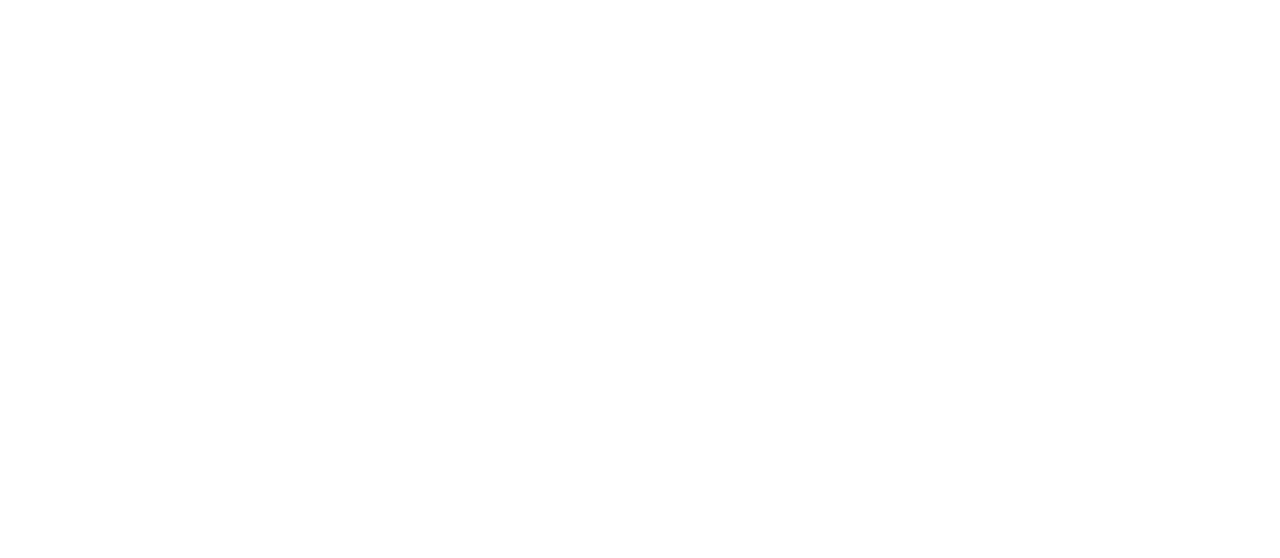
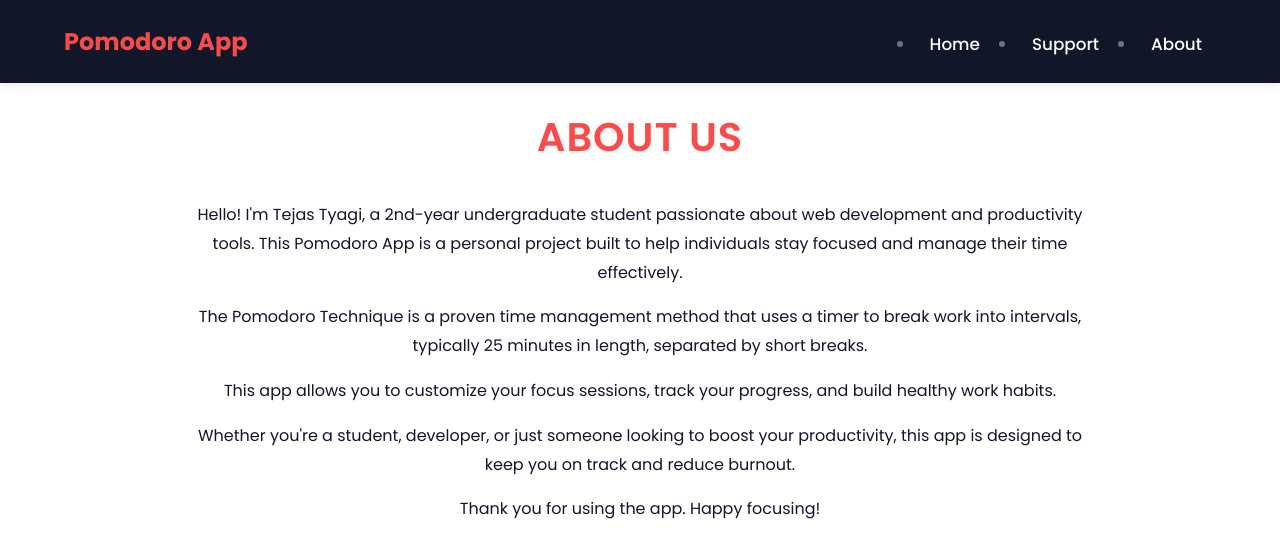
Before and after one commit to tejas10108/EndSemCapstone, a React (Vite) app: page /About in a window 1280 px wide. Before the commit this address had no page. Shown: the top 558 px of the page. Built offline with nearby package versions, Linux system fonts and the light colour scheme.

Commit message:
Add untracked files

```diff
--- a/src/App.jsx
+++ b/src/App.jsx
@@ -2,6 +2,7 @@
 import Login from './Components/Login';
 import 'typeface-poppins';
 import Pomodoro from './Components/pomodoro';
+import About from './Components/About';
 import { BrowserRouter as Router, Routes, Route } from 'react-router-dom';
 function App() {
 
@@ -11,6 +12,7 @@
         <Routes>
           <Route path="/" element={<Login/>}/>
           <Route path="/Pomodoro" element={<Pomodoro/>}/>
+          <Route path="/About" element={<About/>}/>
         </Routes>
       </Router>
     </div>
--- /dev/null
+++ b/src/Components/About.css
@@ -0,0 +1,30 @@
+@import url('https://fonts.googleapis.com/css2?family=Poppins:wght@400;600&display=swap');
+
+body{
+
+    font-family: 'Poppins', sans-serif;
+    background-color: #ffffff;
+}
+h1{
+    text-align: center;
+    margin-top: 30px;
+    margin-bottom: 40px;
+    font-size: 2.5rem;
+    color: rgb(248, 76, 76);
+    letter-spacing: 1px;
+    font-weight: 600;
+    line-height: 1.2;
+    text-transform: uppercase;
+    text-shadow: 0 2px 8px rgba(0,0,0,0.05);
+}
+
+
+p {
+font-family: 'Poppins', sans-serif;
+  text-align: center;
+  font-size: 16px;
+  color: rgb(18, 22, 41);
+  line-height: 1.8;
+  max-width: 900px;
+  margin: 0 auto 1rem;
+}
--- /dev/null
+++ b/src/Components/About.jsx
@@ -0,0 +1,21 @@
+import React from 'react';
+import Navbar from './Navbar.jsx';
+import './About.css';
+
+function About() {
+    return (
+        <div>
+            <Navbar />
+            <div className="about-container">
+                <h1>ABOUT US</h1>
+                <p>Hello! I'm Tejas Tyagi, a 2nd-year undergraduate student passionate about web development and productivity tools. This Pomodoro App is a personal project built to help individuals stay focused and manage their time effectively.</p>
+                <p>The Pomodoro Technique is a proven time management method that uses a timer to break work into intervals, typically 25 minutes in length, separated by short breaks.</p>
+                <p>This app allows you to customize your focus sessions, track your progress, and build healthy work habits.</p>
+                <p>Whether you're a student, developer, or just someone looking to boost your productivity, this app is designed to keep you on track and reduce burnout.</p>
+                <p>Thank you for using the app. Happy focusing!</p>
+            </div>
+        </div>
+    );
+}
+
+export default About;
--- a/src/Components/Navbar.css
+++ b/src/Components/Navbar.css
@@ -6,7 +6,7 @@
   display: flex;
   align-items: center;
   justify-content: space-between;
-  padding: 1.5rem 4rem; /* Even more height and width */
+  padding: 1.5rem 4rem;
   font-family: 'Poppins', sans-serif;
   box-shadow: 0 2px 8px rgba(18, 22, 41, 0.10);
 
@@ -21,7 +21,7 @@
 .navbar h2 {
   font-size: 1.5rem;
   font-weight: 700;
-  color: #EF4444;
+  color: rgb(248, 76, 76);
   margin: 0;
 }
 
@@ -43,13 +43,10 @@
   font-weight: 500;
   padding: 6px 14px;
   border-radius: 6px;
-  transition: color 0.2s, background 0.2s;
+  ;
 }
 
-.navbar ul li a:hover {
-  color: #EF4444;
-  background: #23233a;
-}
+
 
 
 @media (max-width: 600px) {
--- a/src/Components/Navbar.jsx
+++ b/src/Components/Navbar.jsx
@@ -9,7 +9,7 @@
             <ul>
                 <li><Link to="/Pomodoro">Home</Link></li>
                 <li><a href="#">Support</a></li>
-                <li><a href="#">About</a></li>
+                <li><Link to="/About">About</Link></li>
             </ul>
         </div>
     );
```
